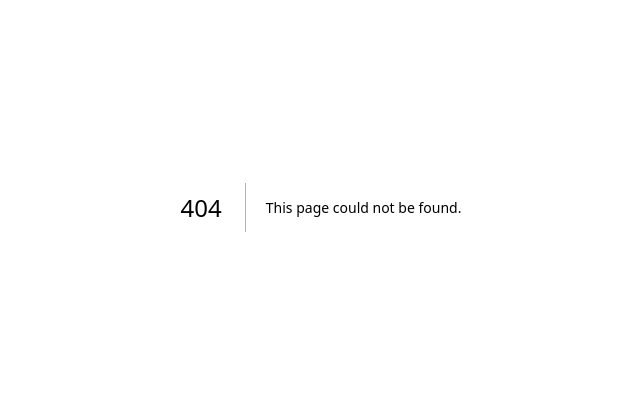
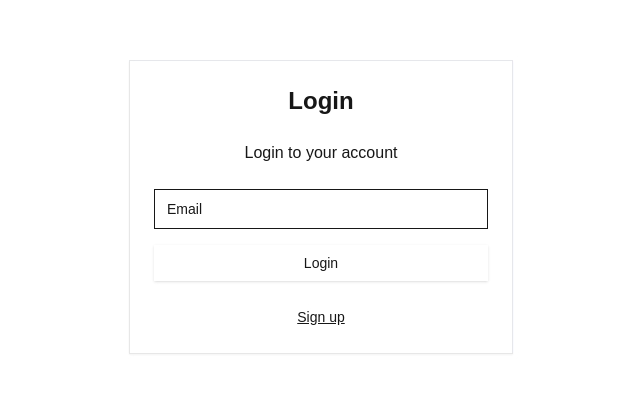
Before and after one commit to johankaito/tofil-app, a Next.js app: page /login in a window 1280 px wide. Before the commit this address had no page. Shown: the part 193-586 px from the top of the page, without its empty margins (319-959 px from the left). Built offline with nearby package versions, Linux system fonts and the light colour scheme; no server answers.

Commit message:
scaffolding pages

```diff
--- /dev/null
+++ b/src/app/login/page.tsx
@@ -0,0 +1,46 @@
+import { Card } from "@/components/ui/card";
+import { Input } from "@/components/ui/input";
+import { Button } from "@/components/ui/button";
+import { useState } from "react";
+import { createClient } from "@supabase/supabase-js";
+
+const supabase = createClient(process.env.NEXT_PUBLIC_SUPABASE_URL!, process.env.NEXT_PUBLIC_SUPABASE_ANON_KEY!);
+
+export default function LoginPage() {
+  const [email, setEmail] = useState("");
+  const [loading, setLoading] = useState(false);
+  const [message, setMessage] = useState("");
+
+  const handleLogin = async (e: React.FormEvent) => {
+    e.preventDefault();
+    setLoading(true);
+    setMessage("");
+    const { error } = await supabase.auth.signInWithOtp({ email });
+    if (error) setMessage(error.message);
+    else setMessage("Check your email for the magic link!");
+    setLoading(false);
+  };
+
+  return (
+    <div className="flex min-h-screen items-center justify-center bg-background">
+      <Card className="w-full max-w-sm p-6 space-y-6">
+        <h1 className="text-2xl font-bold text-center">Login</h1>
+        <p className="text-center text-muted-foreground">Login to your account</p>
+        <form className="space-y-4" onSubmit={handleLogin}>
+          <Input
+            type="email"
+            placeholder="Email"
+            value={email}
+            onChange={e => setEmail(e.target.value)}
+            required
+          />
+          <Button className="w-full" type="submit" disabled={loading}>{loading ? "Sending..." : "Login"}</Button>
+        </form>
+        {message && <p className="text-center text-sm text-muted-foreground">{message}</p>}
+        <div className="text-center">
+          <a href="/signup" className="text-sm underline">Sign up</a>
+        </div>
+      </Card>
+    </div>
+  );
+}
--- /dev/null
+++ b/src/components/ui/button.tsx
@@ -0,0 +1,16 @@
+import * as React from "react";
+
+export const Button = React.forwardRef<
+  HTMLButtonElement,
+  React.ButtonHTMLAttributes<HTMLButtonElement>
+>(({ className, ...props }, ref) => (
+  <button
+    ref={ref}
+    className={
+      "inline-flex items-center justify-center rounded-md bg-primary px-4 py-2 text-sm font-medium text-primary-foreground shadow transition-colors hover:bg-primary/90 focus-visible:outline-none focus-visible:ring-2 focus-visible:ring-ring focus-visible:ring-offset-2 disabled:opacity-50 disabled:pointer-events-none " +
+      (className || "")
+    }
+    {...props}
+  />
+));
+Button.displayName = "Button";
--- /dev/null
+++ b/src/components/ui/card.tsx
@@ -0,0 +1,12 @@
+import * as React from "react";
+
+export const Card = React.forwardRef<HTMLDivElement, React.HTMLAttributes<HTMLDivElement>>(
+  ({ className, ...props }, ref) => (
+    <div
+      ref={ref}
+      className={"rounded-lg border bg-card text-card-foreground shadow-sm " + (className || "")}
+      {...props}
+    />
+  )
+);
+Card.displayName = "Card";
--- /dev/null
+++ b/src/components/ui/input.tsx
@@ -0,0 +1,12 @@
+import * as React from "react";
+
+export const Input = React.forwardRef<HTMLInputElement, React.InputHTMLAttributes<HTMLInputElement>>(
+  ({ className, ...props }, ref) => (
+    <input
+      ref={ref}
+      className={"flex h-10 w-full rounded-md border border-input bg-background px-3 py-2 text-sm ring-offset-background placeholder:text-muted-foreground focus-visible:outline-none focus-visible:ring-2 focus-visible:ring-ring focus-visible:ring-offset-2 disabled:cursor-not-allowed disabled:opacity-50 " + (className || "")}
+      {...props}
+    />
+  )
+);
+Input.displayName = "Input";
```
Also changed, not shown: 1 other file (tests, documents, lock files or other folders).
